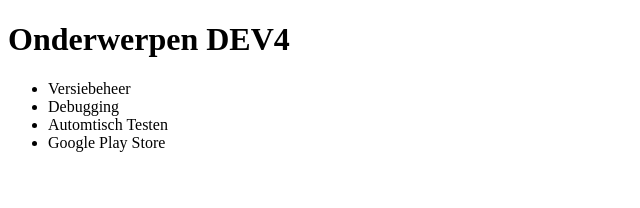
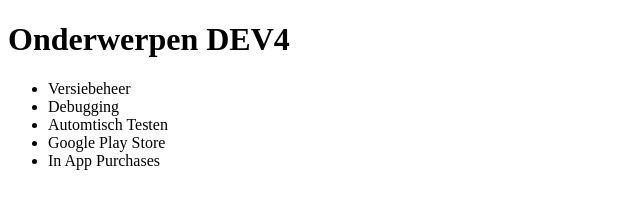
Before and after one commit to bobeleveld/demo, a plain HTML site: page index.html in a window 1280 px wide. Shown: the whole page, without its empty margins (0-640 px from the left). Drawn offline with Linux system fonts and the light colour scheme.

Commit message:
nog een onderwerp toegevoegd

```diff
--- a/index.html
+++ b/index.html
@@ -9,6 +9,7 @@
   <li>Debugging</li>
   <li>Automtisch Testen</li>
   <li>Google Play Store</li>
+  <li>In App Purchases</li>
 </ul>
 </BODY>
 </HTML>
```
